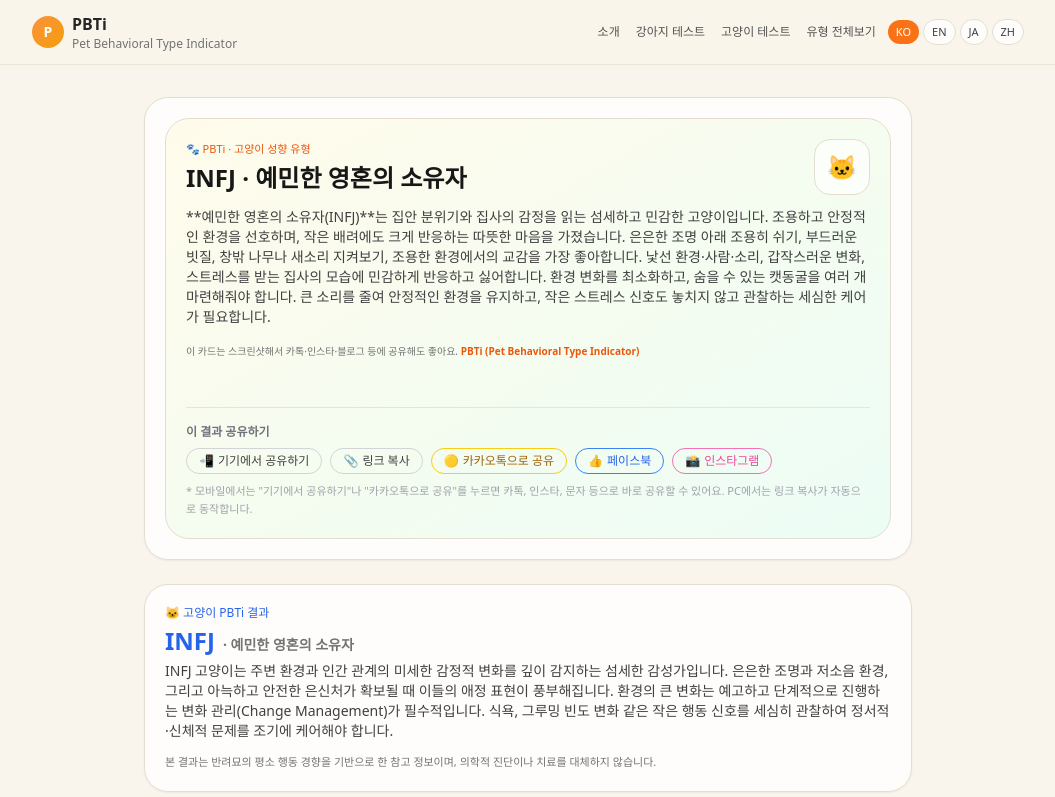
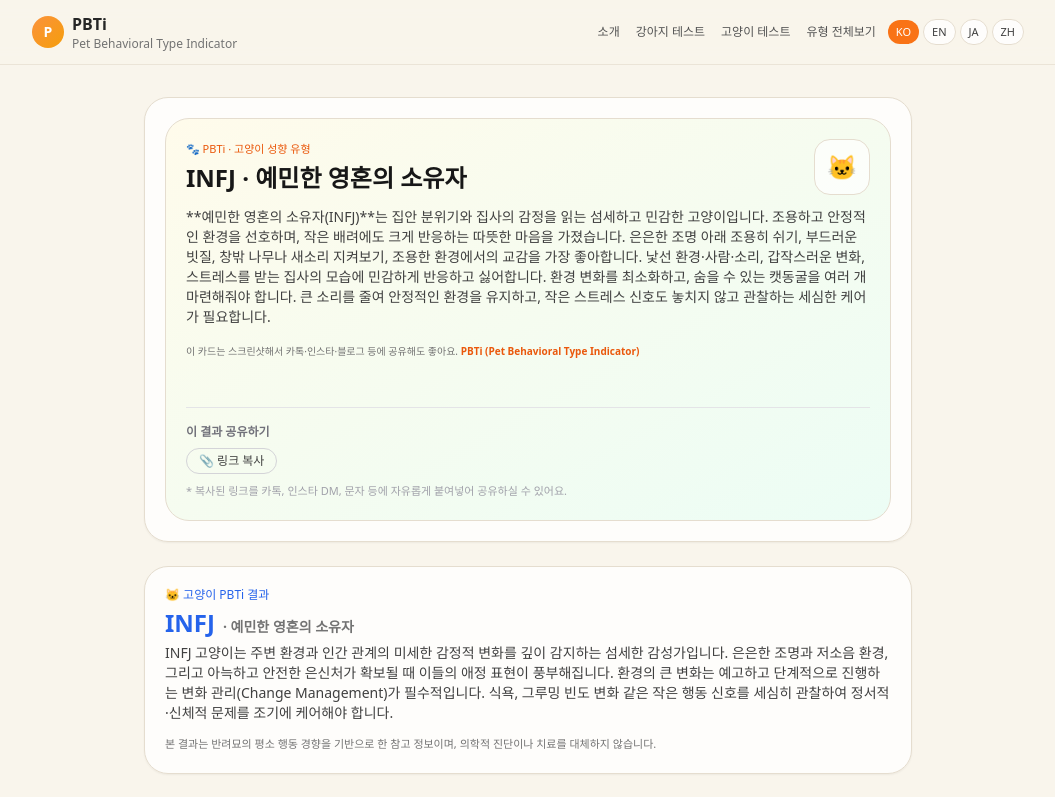
Before and after one commit to leedaeyoung1313-cloud/PBTi, a Next.js app: page /pbt/cat/result in a window 1280 px wide. Shown: the top 797 px of the page, without its empty margins (112-1167 px from the left). Built offline with nearby package versions, Linux system fonts and the light colour scheme.

Commit message:
Add files via upload

```diff
--- a/app/components/ShareButtons.tsx
+++ b/app/components/ShareButtons.tsx
@@ -4,7 +4,7 @@
 import { useEffect, useState } from "react";
 
 type ShareButtonsProps = {
-  /** 공유 메시지에 같이 들어갈 제목 (예: "카리스마 캣 리더 (ENTJ)") */
+  /** 공유 메시지 제목 (예: "카리스마 캣 리더 (ENTJ)") */
   title: string;
 };
 
@@ -13,7 +13,6 @@ export default function ShareButtons({ title }: ShareButtonsProps) {
 
   useEffect(() => {
     if (typeof window !== "undefined") {
-      // 클라이언트에서 현재 페이지 URL 가져오기
       setUrl(window.location.href);
     }
   }, []);
@@ -21,103 +20,26 @@ export default function ShareButtons({ title }: ShareButtonsProps) {
   const handleCopy = async () => {
     try {
       await navigator.clipboard.writeText(url);
-      alert("링크가 복사되었어요! 카톡이나 인스타 DM에 바로 붙여넣기 하시면 돼요 :)");
+      alert("🔗 링크가 복사되었습니다!\n카카오톡, 인스타그램 DM 등에 붙여넣기 하세요 :)");
     } catch (e) {
-      alert("링크 복사에 실패했어요. 브라우저 주소창에서 직접 복사해주세요!");
+      alert("복사에 실패했어요. 주소창에서 직접 복사해주세요!");
     }
-  };
-
-  const handleNativeShare = async () => {
-    if (!url) return;
-
-    if (navigator.share) {
-      try {
-        await navigator.share({
-          title,
-          text: "PBTi / PBTi 결과를 공유해보세요!",
-          url,
-        });
-      } catch (e) {
-        // 사용자가 취소해도 에러가 떨어지니까 그냥 무시
-      }
-    } else {
-      // Web Share API 미지원 브라우저에서는 링크 복사로 대체
-      await handleCopy();
-    }
-  };
-
-  const openNewWindow = (href: string) => {
-    if (!url) return;
-    window.open(href, "_blank", "noopener,noreferrer");
-  };
-
-  const shareToFacebook = () => {
-    if (!url) return;
-    const shareUrl = `https://www.facebook.com/sharer/sharer.php?u=${encodeURIComponent(
-      url
-    )}`;
-    openNewWindow(shareUrl);
-  };
-
-  const openInstagram = () => {
-    // 인스타는 웹에서 바로 링크 공유 URL이 없어서 앱/웹 메인으로만 띄우고,
-    // 복사한 링크를 직접 붙여넣게 안내하는 방식이 현실적이에요.
-    openNewWindow("https://www.instagram.com/");
   };
 
   return (
     <section className="mt-6 border-t border-zinc-200 pt-4">
       <p className="mb-2 text-xs font-semibold text-zinc-500">이 결과 공유하기</p>
-      <div className="flex flex-wrap gap-2 text-xs">
-        {/* 📲 기기 기본 공유 (모바일에서 카톡/인스타/문자 등 선택 가능) */}
-        <button
-          type="button"
-          onClick={handleNativeShare}
-          className="flex items-center gap-1 rounded-full border border-zinc-300 px-3 py-1 hover:bg-zinc-100"
-        >
-          📲 <span>기기에서 공유하기</span>
-        </button>
 
-        {/* 링크 복사 */}
-        <button
-          type="button"
-          onClick={handleCopy}
-          className="flex items-center gap-1 rounded-full border border-zinc-300 px-3 py-1 hover:bg-zinc-100"
-        >
-          📎 <span>링크 복사</span>
-        </button>
-
-        {/* 카카오톡 → 이제 링크 복사 대신, 기기 공유창 실행 */}
-        <button
-          type="button"
-          onClick={handleNativeShare}
-          className="flex items-center gap-1 rounded-full border border-yellow-400 text-yellow-700 px-3 py-1 hover:bg-yellow-50"
-        >
-          🟡 <span>카카오톡으로 공유</span>
-        </button>
-
-        {/* 페이스북 공유 (웹 공유 링크) */}
-        <button
-          type="button"
-          onClick={shareToFacebook}
-          className="flex items-center gap-1 rounded-full border border-blue-500 text-blue-600 px-3 py-1 hover:bg-blue-50"
-        >
-          👍 <span>페이스북</span>
-        </button>
-
-        {/* 인스타그램 → 앱/웹 열기 + 안내 (링크는 직접 붙여넣게) */}
-        <button
-          type="button"
-          onClick={openInstagram}
-          className="flex items-center gap-1 rounded-full border border-pink-400 text-pink-500 px-3 py-1 hover:bg-pink-50"
-        >
-          📸 <span>인스타그램</span>
-        </button>
-      </div>
+      <button
+        type="button"
+        onClick={handleCopy}
+        className="flex items-center gap-1 rounded-full border border-zinc-300 px-3 py-1 text-xs hover:bg-zinc-100"
+      >
+        📎 링크 복사
+      </button>
 
       <p className="mt-2 text-[11px] text-zinc-400">
-        * 모바일에서는 &quot;기기에서 공유하기&quot;나 &quot;카카오톡으로 공유&quot;를 누르면
-        카톡, 인스타, 문자 등으로 바로 공유할 수 있어요. PC에서는 링크 복사가 자동으로 동작합니다.
+        * 복사된 링크를 카톡, 인스타 DM, 문자 등에 자유롭게 붙여넣어 공유하실 수 있어요.
       </p>
     </section>
   );
```
